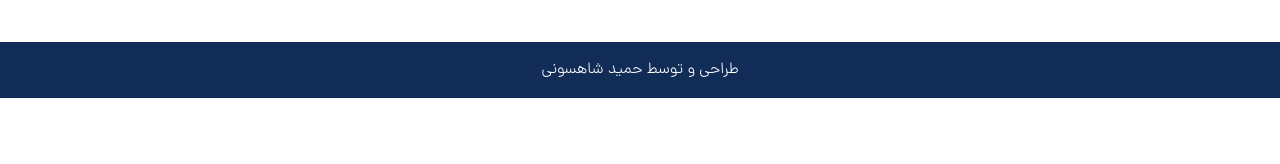
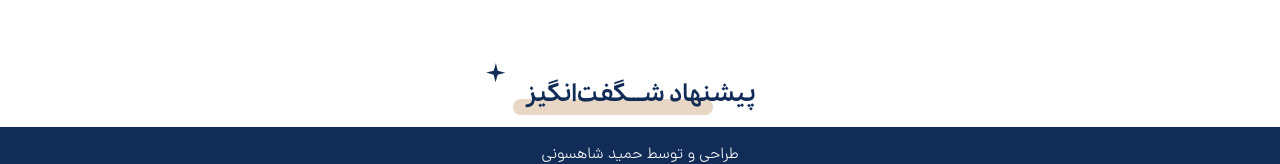
Before and after one commit to Jouissance-seeker/perfume, a Next.js app: page / in a window 1280 px wide. Shown: the part 702-866 px from the top of the page. Before the commit the page ends 800 px from the top, so only its background shows below. Built offline with nearby package versions, Linux system fonts and the light colour scheme.

Commit message:
chore: new changes

```diff
--- a/app/globals.css
+++ b/app/globals.css
@@ -7,5 +7,5 @@ body {
 }
 
 main {
-  @apply flex flex-1 flex-col gap-14 my-4;
+  @apply flex flex-1 flex-col gap-20 my-4;
 }
--- a/app/page.tsx
+++ b/app/page.tsx
@@ -1,3 +1,4 @@
+import { AmazingOffer } from '@/containers/routes/home/amazing-offer';
 import { Categories } from '@/containers/routes/home/categories';
 import { HeroSection } from '@/containers/routes/home/hero-section';
 
@@ -6,6 +7,7 @@ export default function Page() {
     <>
       <HeroSection />
       <Categories />
+      <AmazingOffer />
     </>
   );
 }
--- /dev/null
+++ b/containers/routes/home/amazing-offer.tsx
@@ -0,0 +1,12 @@
+'use client';
+
+import { SectionHead } from '@/components/section-head';
+
+export function AmazingOffer() {
+  return (
+    <section className="container space-y-7">
+      {/* head */}
+      <SectionHead title="پیشنهاد شـــگفت‌انگیز" spark="blue" />
+    </section>
+  );
+}
--- a/containers/routes/home/categories.tsx
+++ b/containers/routes/home/categories.tsx
@@ -35,6 +35,7 @@ export function Categories() {
         'https://halochin.ir/perfume-shop/wp-content/uploads/2023/12/Frame-10-1.png',
     },
   ];
+
   return (
     <section className="container space-y-7">
       {/* head */}
```
